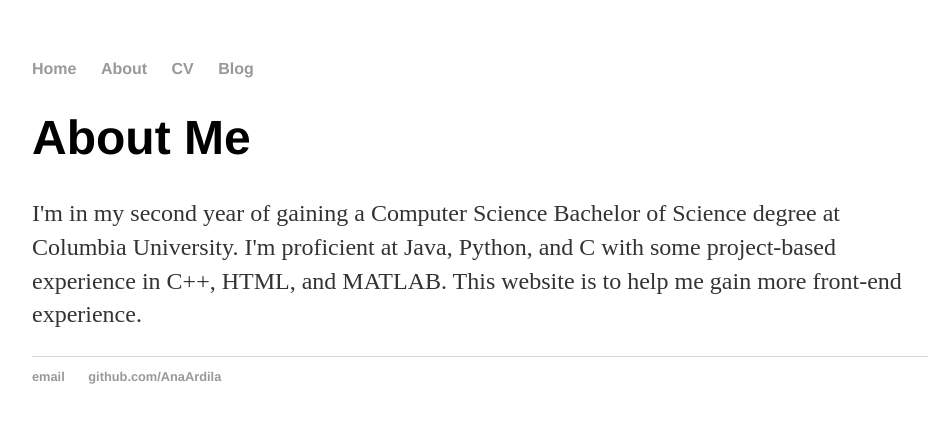
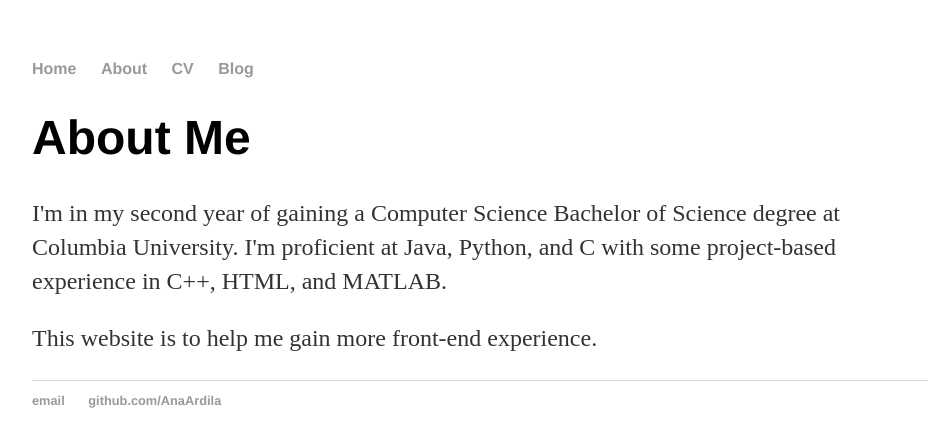
Before and after one commit to AnaArdila/AnaArdila.github.io, a Jekyll site: the page built from about/index.html, in a window 1280 px wide. Shown: the top 447 px of the page, without its empty margins (160-1093 px from the left). Built offline with Jekyll 4.4.1, drawn with Linux system fonts in a browser that asks for light colours.

```diff
--- a/about/index.html
+++ b/about/index.html
@@ -4,5 +4,6 @@ title: About Me
 ---
 <div class="blurb">
         <h1>About Me</h1>
-        <p>I'm in my second year of gaining a Computer Science Bachelor of Science degree at Columbia University. I'm proficient at Java, Python, and C with some project-based experience in C++, HTML, and MATLAB. This website is to help me gain more front-end experience.</p>
+        <p>I'm in my second year of gaining a Computer Science Bachelor of Science degree at Columbia University. I'm proficient at Java, Python, and C with some project-based experience in C++, HTML, and MATLAB. </p>
+        <p>This website is to help me gain more front-end experience.</p>
 </div><!-- /.blurb -->
```
